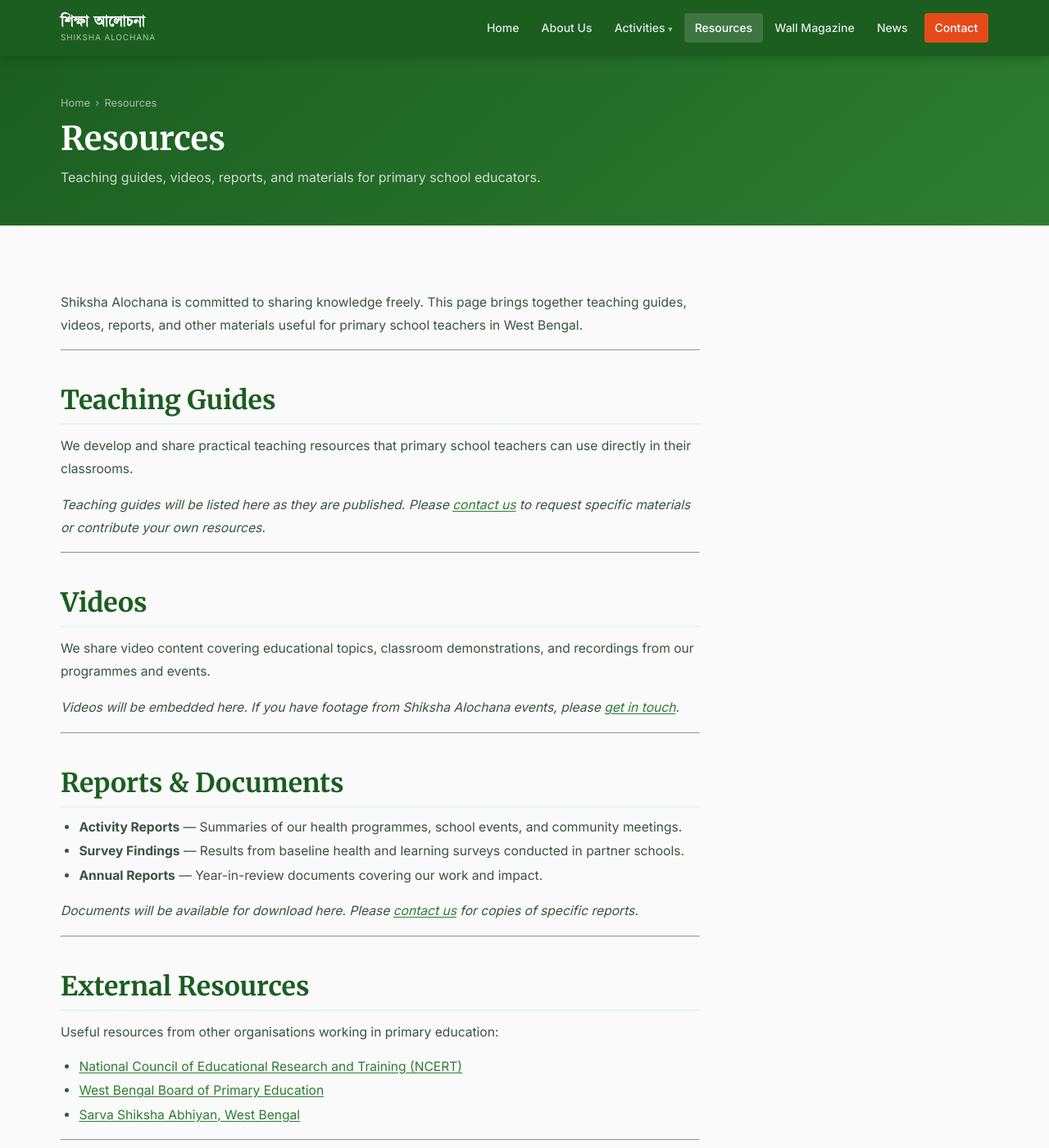
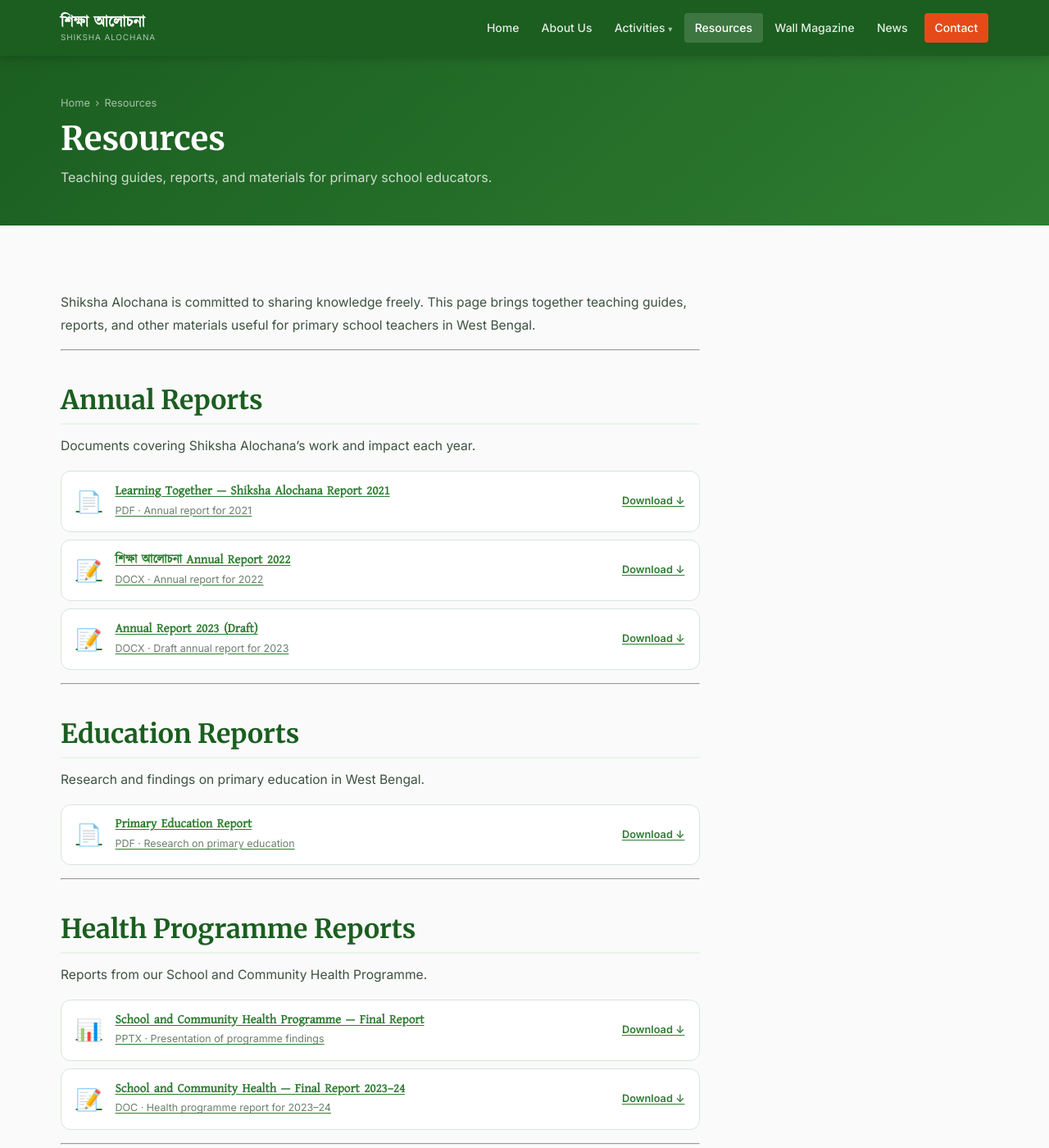
Before and after one commit to shikshaalochana2021-bit/shikshaalochana2021-bit.github.io, a Jekyll site: the page built from resources.md, in a window 1280 px wide and 1400 px high. Shown: the whole window at 82% size. Built offline with Jekyll 4.4.1, drawn with Linux system fonts in a browser that asks for light colours; some of the changed text lies outside the part shown.

Commit message:
Add all reports to resources page; fix upload filenames; add shareable admin link

```diff
--- a/assets/css/style.css
+++ b/assets/css/style.css
@@ -690,6 +690,32 @@ p:last-child { margin-bottom: 0; }
 
 .inline-list { display: flex; flex-wrap: wrap; gap: 1rem; list-style: none; padding: 0; }
 
+/* --- Resource download cards --- */
+.resource-list { display: flex; flex-direction: column; gap: .6rem; margin: 1rem 0; }
+.resource-item {
+  display: flex;
+  align-items: center;
+  gap: 1rem;
+  padding: .85rem 1.1rem;
+  background: var(--surface);
+  border: 1.5px solid var(--border);
+  border-radius: var(--radius-md);
+  text-decoration: none;
+  color: var(--text);
+  transition: border-color .15s, box-shadow .15s, background .15s;
+}
+.resource-item:hover {
+  border-color: var(--primary-mid);
+  background: var(--primary-pale);
+  color: var(--text);
+  box-shadow: var(--shadow-sm);
+}
+.resource-icon { font-size: 1.6rem; flex-shrink: 0; line-height: 1; }
+.resource-info { flex: 1; }
+.resource-info strong { display: block; font-size: .95rem; font-family: var(--font-bengali); line-height: 1.3; }
+.resource-info span { font-size: .78rem; color: var(--text-muted); }
+.resource-dl { flex-shrink: 0; font-size: .8rem; font-weight: 600; color: var(--primary-mid); white-space: nowrap; }
+
 /* ============================================================
    RESPONSIVE
    ============================================================ */
--- a/resources.md
+++ b/resources.md
@@ -1,37 +1,94 @@
 ---
 layout: page
 title: Resources
-description: "Teaching guides, videos, reports, and materials for primary school educators."
+description: "Teaching guides, reports, and materials for primary school educators."
 permalink: /resources/
 ---
 
-Shiksha Alochana is committed to sharing knowledge freely. This page brings together teaching guides, videos, reports, and other materials useful for primary school teachers in West Bengal.
+Shiksha Alochana is committed to sharing knowledge freely. This page brings together teaching guides, reports, and other materials useful for primary school teachers in West Bengal.
+
+---
+
+## Annual Reports
+
+Documents covering Shiksha Alochana's work and impact each year.
+
+<div class="resource-list">
+  <a href="/assets/images/uploads/learning-together-report-2021.pdf" class="resource-item" target="_blank">
+    <span class="resource-icon">📄</span>
+    <span class="resource-info">
+      <strong>Learning Together — Shiksha Alochana Report 2021</strong>
+      <span>PDF · Annual report for 2021</span>
+    </span>
+    <span class="resource-dl">Download ↓</span>
+  </a>
+  <a href="/assets/images/uploads/shiksha-alochana-report-2022.docx" class="resource-item" download>
+    <span class="resource-icon">📝</span>
+    <span class="resource-info">
+      <strong>শিক্ষা আলোচনা Annual Report 2022</strong>
+      <span>DOCX · Annual report for 2022</span>
+    </span>
+    <span class="resource-dl">Download ↓</span>
+  </a>
+  <a href="/assets/images/uploads/annual-report-2023-draft.docx" class="resource-item" download>
+    <span class="resource-icon">📝</span>
+    <span class="resource-info">
+      <strong>Annual Report 2023 (Draft)</strong>
+      <span>DOCX · Draft annual report for 2023</span>
+    </span>
+    <span class="resource-dl">Download ↓</span>
+  </a>
+</div>
+
+---
+
+## Education Reports
+
+Research and findings on primary education in West Bengal.
+
+<div class="resource-list">
+  <a href="/assets/images/uploads/primary-education-report.pdf" class="resource-item" target="_blank">
+    <span class="resource-icon">📄</span>
+    <span class="resource-info">
+      <strong>Primary Education Report</strong>
+      <span>PDF · Research on primary education</span>
+    </span>
+    <span class="resource-dl">Download ↓</span>
+  </a>
+</div>
+
+---
+
+## Health Programme Reports
+
+Reports from our School and Community Health Programme.
+
+<div class="resource-list">
+  <a href="/assets/images/uploads/health-programme-report.pptx" class="resource-item" download>
+    <span class="resource-icon">📊</span>
+    <span class="resource-info">
+      <strong>School and Community Health Programme — Final Report</strong>
+      <span>PPTX · Presentation of programme findings</span>
+    </span>
+    <span class="resource-dl">Download ↓</span>
+  </a>
+  <a href="/assets/images/uploads/health-report-2023-24.doc" class="resource-item" download>
+    <span class="resource-icon">📝</span>
+    <span class="resource-info">
+      <strong>School and Community Health — Final Report 2023–24</strong>
+      <span>DOC · Health programme report for 2023–24</span>
+    </span>
+    <span class="resource-dl">Download ↓</span>
+  </a>
+</div>
 
 ---
 
 ## Teaching Guides
 
-We develop and share practical teaching resources that primary school teachers can use directly in their classrooms.
+Practical teaching resources that primary school teachers can use directly in their classrooms.
 
-*Teaching guides will be listed here as they are published. Please [contact us](/contact/) to request specific materials or contribute your own resources.*
-
----
-
-## Videos
-
-We share video content covering educational topics, classroom demonstrations, and recordings from our programmes and events.
-
-*Videos will be embedded here. If you have footage from Shiksha Alochana events, please [get in touch](/contact/).*
-
----
-
-## Reports & Documents
-
-- **Activity Reports** — Summaries of our health programmes, school events, and community meetings.
-- **Survey Findings** — Results from baseline health and learning surveys conducted in partner schools.
-- **Annual Reports** — Year-in-review documents covering our work and impact.
-
-*Documents will be available for download here. Please [contact us](/contact/) for copies of specific reports.*
+*Teaching guides will be listed here as they are published. Please [contact us](/contact/) to request specific materials or contribute your own.*
 
 ---
 
@@ -47,6 +104,6 @@ Useful resources from other organisations working in primary education:
 
 ## Contribute
 
-Do you have teaching materials, resources, or knowledge you'd like to share with the Shiksha Alochana community? We would love to include your contributions here.
+Do you have teaching materials, resources, or knowledge to share with the Shiksha Alochana community?
 
 [Send us your resources →](/contact/)
```
Also changed, not shown: admin/index.html (+60 -1 lines), 2 other files.
